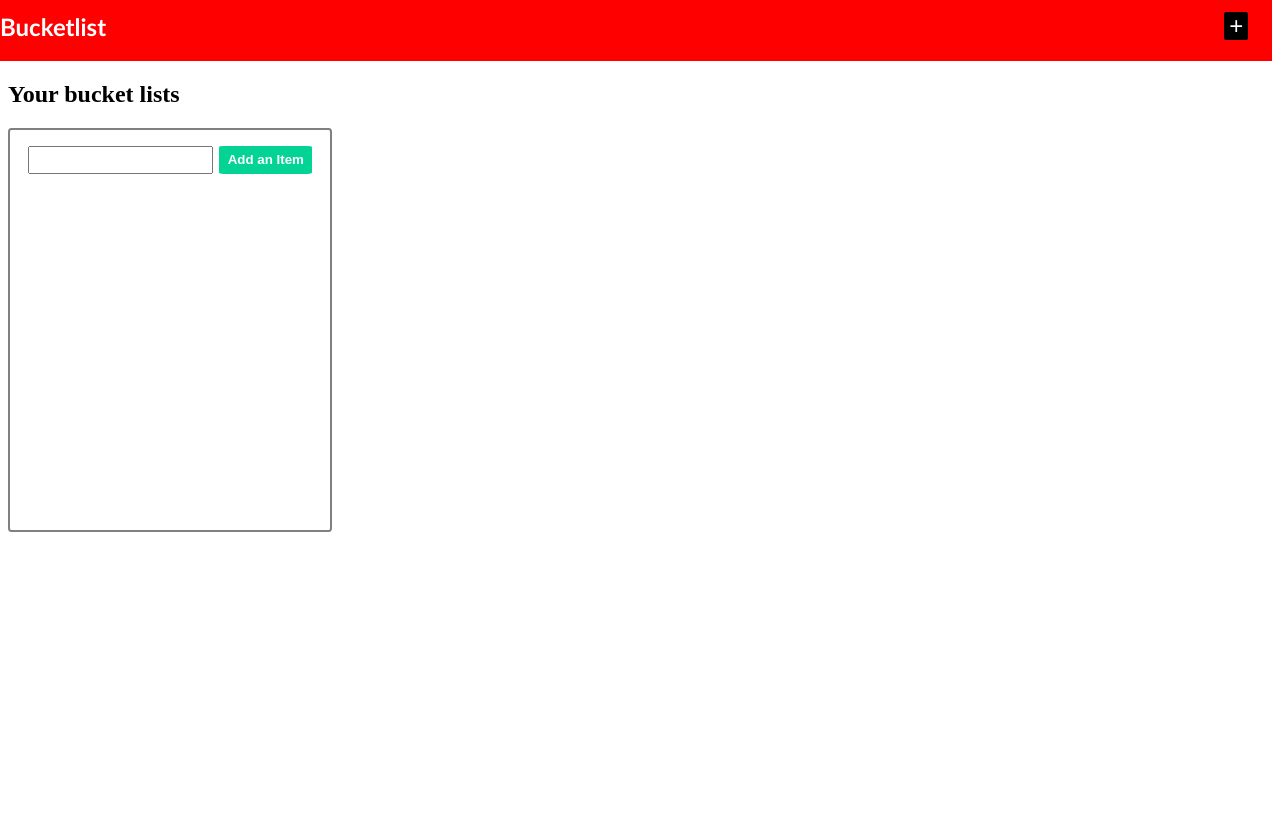
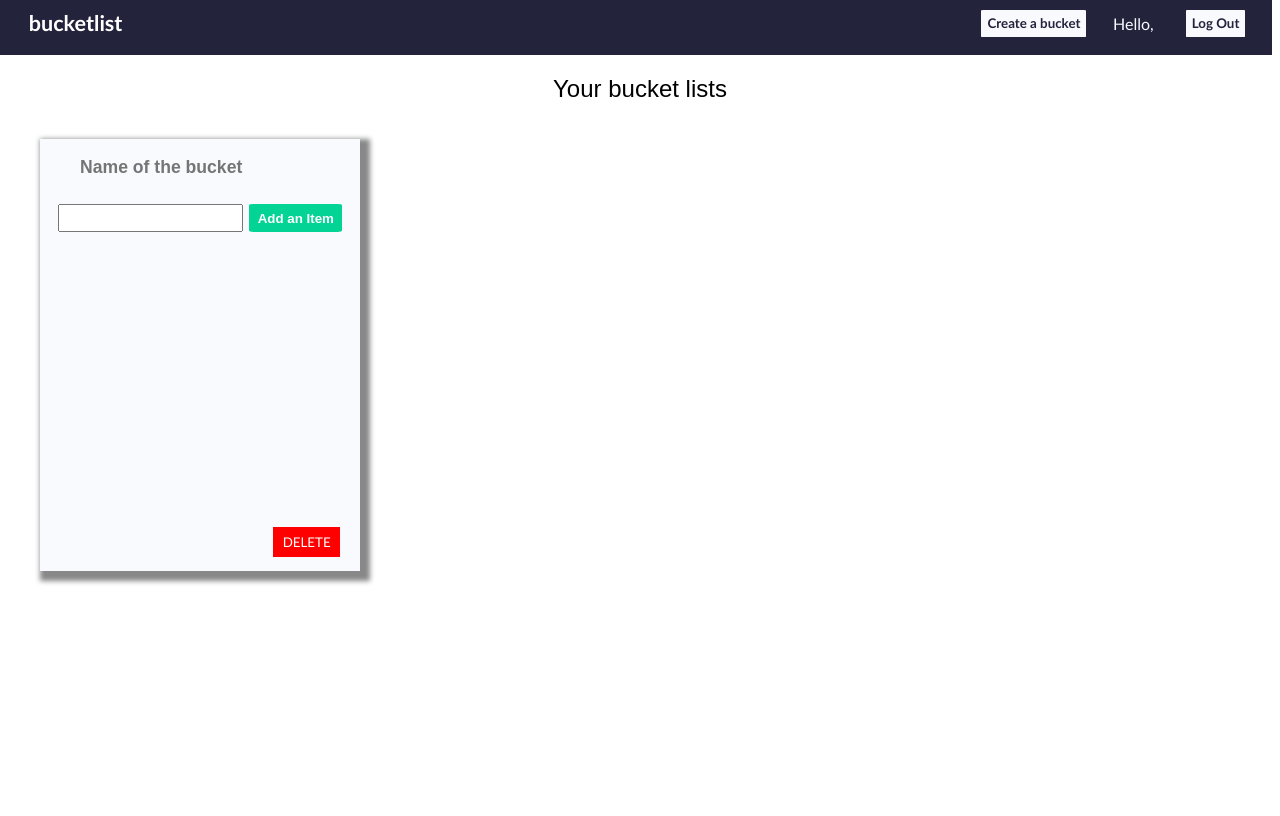
Before and after one commit to briankabiro/BucketList, a Flask app: page /view in a window 1280 px wide. Run offline with Flask 2, Linux system fonts and the light colour scheme; some libraries are stand-ins or nearby versions.

Commit message:
Add New Styles
I changed the colors of the app and the theme. I added the logout button, yet to implement its functionality

```diff
--- a/static/view.css
+++ b/static/view.css
@@ -6,7 +6,7 @@
 }
 
 .header{
-	background-color: #ff0000;
+	background-color: #23233c;
 	display:flex;
 	align-items: center;
 	margin-top: -1em;
@@ -19,37 +19,67 @@
 	color:white;
 	text-decoration: none;
 	font-family: Calibri;
+	margin-left: 2em;
+	font-size:0.9em;
 }
 
-.right-header-items button{
-	background-color:black;
-	color:white;
-	border-radius: 10%;
+.right-header-items{
+	display: flex;
+	align-items: center;
+}
+
+.right-header-items *{
+	margin-right: 2em;
+	font-family: Calibri;
+}
+
+#create-button,#log-out-button{
+	background:#F9FAFE;
 	border:none;
-	font-size: 1.5em;
-	margin-right: 1em;
-	cursor: pointer;
-	padding:0 0.2em 0 0.2em;
+	border-radius:2%;
+	color:#23233c;
+	font-weight: bold;
+	height:2em;
+	cursor:pointer;
+}
+
+#hello-text{
+	color:#F9FAFE;
 }
 
 .main{
 	flex:12;
 }
 
-.main h2{
-	font-family: Century Gothic;
+#top-area{
+	display: flex;
+	justify-content: space-around;
+	align-items: center;
 }
+
+
+#top-area h2{
+	font-family: Arial;
+	font-weight: lighter;
+}
+
 
 .bucket-lists{
 	display: flex;
+	margin-top: 1em;
 }
 
 #bucket-list{
+	box-sizing: border-box;
 	width:20em;
-	height:25em;
-	border:2px solid grey;
-	border-radius: 1%;
-	margin-right:1em;
+	background:#F9FAFE;
+	min-height:27em;
+	/*  add box shadow*/
+	box-shadow: 5px 5px 5px 5px #888888;
+	margin-left:2em;
+	display: flex;
+	flex-direction: column;
+	height:auto;
 }
 
 #add-item-form{
@@ -59,13 +89,17 @@
 }
 
 #title-input{
-	border-top:none;
-	border-right:none;
-	border-left:none;
-	border-bottom:1px solid black;
+	border: 0;
+	outline: 0;
+	background: transparent;
+	margin: 1em 0.5em 0.5em 0.5em;
+	font-size:1.1em;
+	color:black;
+	align-self: center;
+	font-weight: bold;
 }
 
-#bucket-list button{
+#add-item-form button{
 	border:none;
 	background-color:#03d496;
 	color:white;
@@ -76,16 +110,6 @@
 	margin-left:0.5em;
 }
 
-#items-list{
-	margin:0;
-	border:0;
-}
-
-#items-list li{
-	list-style-type: none;
-	cursor:pointer;
-	user-select:none;
-}
 
 #items-list li.checked{
 	background:#888;
@@ -98,11 +122,52 @@
 	flex-direction: row nowrap;
 	justify-content: space-around;
 	align-items: center;
-	background-color: grey;
+	height:3em;
+	background-color: white;
+	margin:1em 0.5em 0.5em 0.5em;
+	border-left:0.2em solid #777AFC;
+	box-shadow:1px 1px 1px 1px grey;
 }
-.close *{
-	font-size:1.1em;
+
+.list-item span{
+	color:black;
 }
+
+.close-div{
+	display: flex;
+	justify-content: center;
+	align-items: center;
+	border-radius: 100%;
+	background-color:#F9FAFE;
+	color:purple;
+	height:2em;
+	width:2em;
+}
+
+.close{
+	font-weight: bolder;
+	cursor: pointer;
+}
+
 .close:hover{
-	background-color: coral;
+	opacity: 0.7;
 }
+
+#delete-button{
+	background:red;
+	/* add box shadow */
+	width:5em;
+	color:white;
+	font-family: Calibri;
+	border:none;
+	padding:7px;
+	align-self: flex-end;
+	margin-top: auto;
+	margin-right: 1.5em;
+	margin-bottom: 1em;
+	box-shadow: 5px grey;
+	cursor: pointer;
+}
+#delete-button:hover{
+	opacity:0.9;
+}
--- a/static/view.js
+++ b/static/view.js
@@ -1,7 +1,41 @@
-//create task
+  //create task
+let create = false;
+let present = false;
+
+function createBucket(text,title){
+  if (present){
+    $.ajax({
+      type:'POST',
+      url:"http://localhost:5000/view",
+      data:{
+        method:"create",
+        itemBody:text,
+        title:title
+      },
+      success:function(response){
+        console.log("data was sent and received",response);
+        create = true
+        response.forEach(function(itemObject){
+          var markup = '<div class="list-item"><span>'+ itemObject.body +'</span><div class="close-div"><span class="close">x</span></div></div>';
+          $('#items-list').append(markup);
+        })
+      },
+      error:function(err){
+        console.log("error",err)
+      }
+    })
+  $('#add-item-input').val('');
+  }else{
+    let markup = "<div id='bucket-list'><input type='text' id='title-input' name='title' placeholder='Name of the bucket' required><form id='add-item-form'><input id= 'add-item-input' type='text' name='add-item-input' required><button>Add an Item</button> </form><div id='items-list'></div><button id='delete-button'>DELETE</button></div>"
+    $('bucket-lists').append(markup)
+    present = true
+  }
+}
+
+
 function createItem(text){
-
-    var items = "";
+    let items = "";
+    //ajax request to send data to server
     $.ajax({
       type:'POST',
       url:"http://localhost:5000/view",
@@ -11,33 +45,91 @@
       },
       success:function(response){
         console.log("data was sent and received",response);
-        items = response;
-        for (var key in response){
-          console.log(response[key])
-          var markup = '<li><div class="list-item"><span>'+ response[key] +'</span><div class="close">x</div></div></li>';
+        $('#items-list').html("")
+        response.forEach(function(itemObject){
+          var markup = '<div class="list-item"><span>'+ itemObject.body +'</span><div class="close-div"><span class="close">x</span></div></div>';
           $('#items-list').append(markup);
-        }
+        })
       },
       error:function(err){
         console.log("error",err)
       }
     })
-
     $('#add-item-input').val('');
 }
+
+
+$('#create-button').click(function(e){
+  //change display-type to
+  e.preventDefault();
+  if ($('#bucket-list').style.visibility == 'hidden'){
+    $('#bucket-list').style.visibility = 'visible'
+  }else{
+    $('#bucket-list').style.visibility = 'hidden'
+  }
+})
+
+
+
+
+$("#add-item-form").on('submit',function(e){
+  e.preventDefault()
+  var text = $('#add-item-input').val()
+  var title = $('#title-input').val()
+  console.log("these are text and title",text,title)
+  if(text && title){
+    if (create) {
+      createItem(text)
+    }else{
+      createBucket(text,title)
+    }
+  }else{
+    return
+  }
+})
+
+
+$('#delete-button').on('click',function(e){
+  e.preventDefault()
+  if (create){
+    alert("Are you sure you want to delete the bucket?")
+      $.ajax({
+        type:'POST',
+        url:"http://localhost:5000/view",
+        data:{
+          method:"delete"
+        },
+        success:function(response){
+          console.log("data was sent and received",response);
+            $('.bucket-lists').html("")
+        },
+        error:function(err){
+          console.log("error",err)
+        }
+      })
+      present = false
+      create = false
+  }else{
+    return
+  }
+})
 
 $(document).on('submit', '#title', function() {
     $(this).removeAttr('disabled');
 });
 
-$("#add-item-form").on('submit',function(e){
-	e.preventDefault()
-  var text = $('#add-item-input').val()
-  if(text){
-    createItem(text)
-  }else{
-    return
-  }
+$(document).on('click', '#title', function() {
+    $(this).removeAttr('disabled');
+});
+
+$(".close-div").on('click', function(){
+  //get parent element and remove it from view
+  //send post request to the server with the Id of the element and then remove element from bucket dict
+  //return the new data
+  let parent = (".close").parent()
+  let index = $('div').index(parent)
+  console.log("this is the index",index)
+  console.log("this is the parent",parent)
 })
 
 /*
--- a/templates/index.html
+++ b/templates/index.html
@@ -19,6 +19,7 @@
 				<h2>Is there a list of things that you've always wanted to do?</h2>
 				<p>With Bucket List, you can record these tasks and view them from anywhere</p>
 				<p>Sign Up and create your bucket list today</p>
+				<a href="signup"><button id="get-started-button">Get Started</button></a>
 			</div>
 		</div>
 	</div>
--- a/templates/login.html
+++ b/templates/login.html
@@ -8,7 +8,7 @@
 <body>
 <div class="container">
 	<div class="header">
-		<h2><a href="/">Bucket List</a></h2>
+		<h2><a href="/">bucketlist</a></h2>
 	</div>
 	<div class="main">
 		<h2>Log In to Bucket List</h2>
--- a/templates/signup.html
+++ b/templates/signup.html
@@ -7,7 +7,7 @@
 <body>
 <div class="container">
 	<div class="header">
-		<h2><a href="/">Bucket List</a></h2>
+		<h2><a href="/">bucketlist</a></h2>
 	</div>
 	<div class="main">
 		<h2>Sign Up for Bucket List</h2>
--- a/templates/view.html
+++ b/templates/view.html
@@ -1,27 +1,37 @@
 <!DOCTYPE html>
 <html>
 <head>
-	<title></title>
+	<title>Dashboard</title>
 	<link rel="stylesheet" type="text/css" href="../static/view.css">
 </head>
 <body>
 	<div class="container">
         <div class="header">
-            <a href="/"><h2>Bucketlist</h2></a>
+            <a href="/"><h2>bucketlist</h2></a>
             <div class="right-header-items">
-                <button id="add-button">+</button>
                 <!--Add hello,name of user -->
+                <button id="create-button">Create a bucket</button>
+                <span id="hello-text">Hello, {{ user }}</span>
+                <button id="log-out-button">Log Out</button>
             </div>
         </div>
         <div class="main">
-            <h2>Your bucket lists</h2>
+
+            <div id="top-area">
+                <h2>Your bucket lists</h2>
+            </div>
+
             <div class="bucket-lists">
                 <div id="bucket-list">
-                    <form id="add-item-form">
-                        <input id= "add-item-input" type="text" name="add-item-input" required>
-                        <button>Add an Item</button>
-                    </form>
-                    <ul id="items-list"></ul>
+                        <input type="text" id='title-input' name="title" placeholder="Name of the bucket" required>
+
+                        <form id="add-item-form">
+                            <input id= "add-item-input" type="text" name="add-item-input" required>
+                            <button>Add an Item</button>
+                        </form>
+
+                    <div id="items-list"></div>
+                    <button id="delete-button">DELETE</button>
                 </div>
             </div>
         </div>
```
Also changed, not shown: static/index.css (+17 -1 lines), static/login.css (+18 -6 lines).
